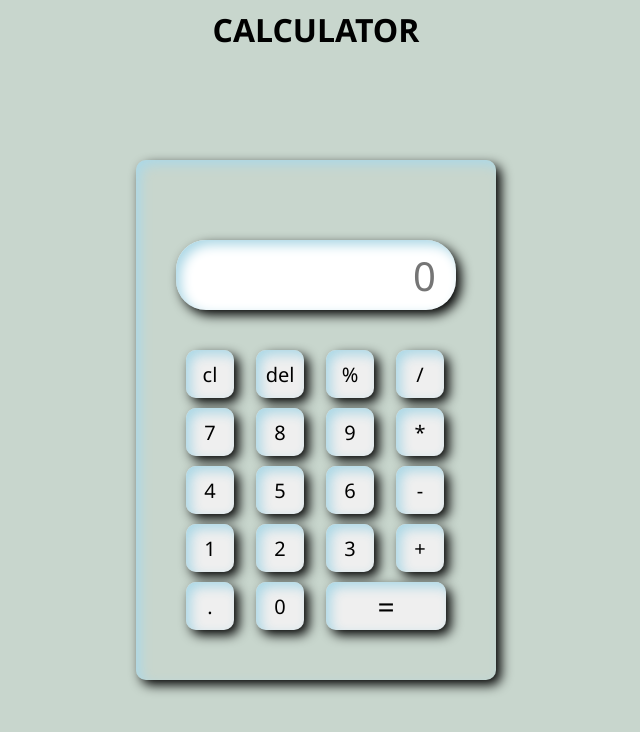
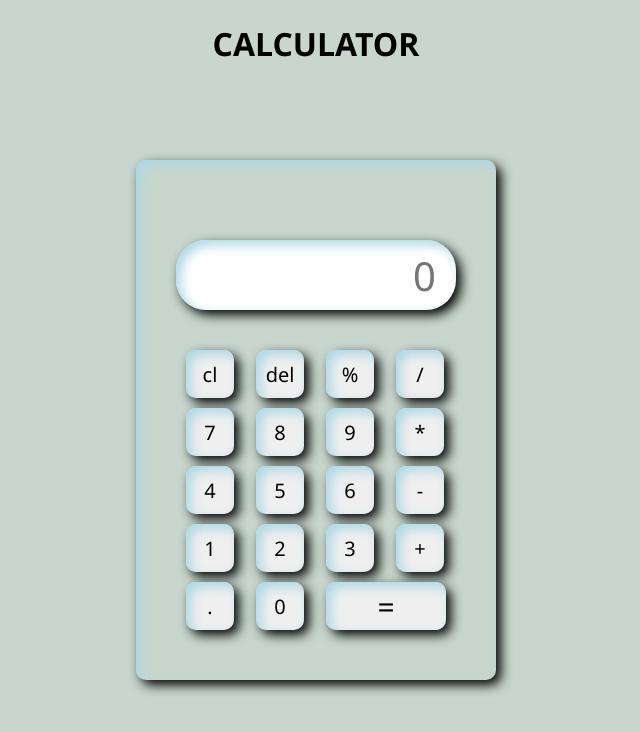
Before and after one commit to muthassir/Calculator, a plain HTML site: page index.html in a window 1280 px wide. Shown: the whole page, without its empty margins (324-964 px from the left). Drawn offline with Linux system fonts and the light colour scheme.

Commit message:
Update style.css

```diff
--- a/style.css
+++ b/style.css
@@ -61,5 +61,5 @@ button{
 }
 h1{
     position: absolute;
-    top: 8px;
+    top: 22px;
 }
```
